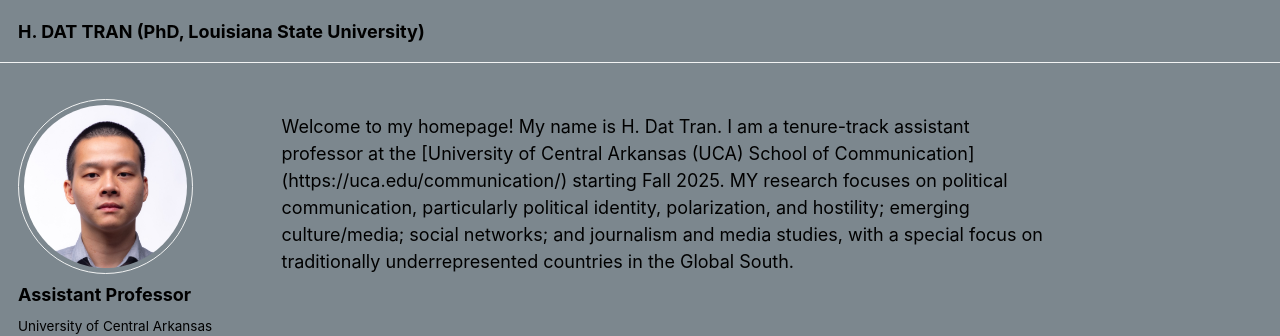
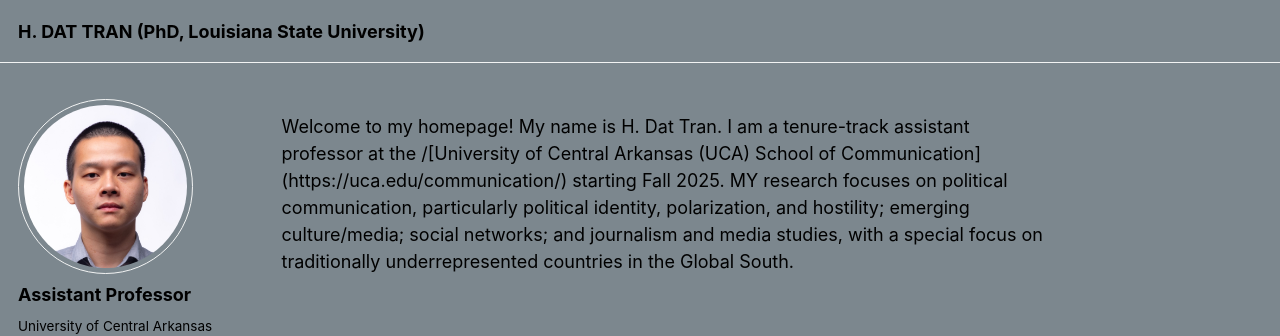
Before and after one commit to hdattran/hdattran.github.io, a Jekyll site: the page built from _pages/about.md, in a window 1280 px wide. Shown: the top 336 px of the page. Built offline with Jekyll 4.4.1, drawn with Linux system fonts in a browser that asks for light colours; some web fonts are replaced.

```diff
--- a/_pages/about.md
+++ b/_pages/about.md
@@ -8,4 +8,4 @@ redirect_from:
 ---
 
 Welcome to my homepage!
-My name is H. Dat Tran. I am a tenure-track assistant professor at the [University of Central Arkansas (UCA) School of Communication] (https://uca.edu/communication/) starting Fall 2025. MY research focuses on political communication, particularly political identity, polarization, and hostility; emerging culture/media; social networks; and journalism and media studies, with a special focus on traditionally underrepresented countries in the Global South.
+My name is H. Dat Tran. I am a tenure-track assistant professor at the /[University of Central Arkansas (UCA) School of Communication] (https://uca.edu/communication/) starting Fall 2025. MY research focuses on political communication, particularly political identity, polarization, and hostility; emerging culture/media; social networks; and journalism and media studies, with a special focus on traditionally underrepresented countries in the Global South.
```
